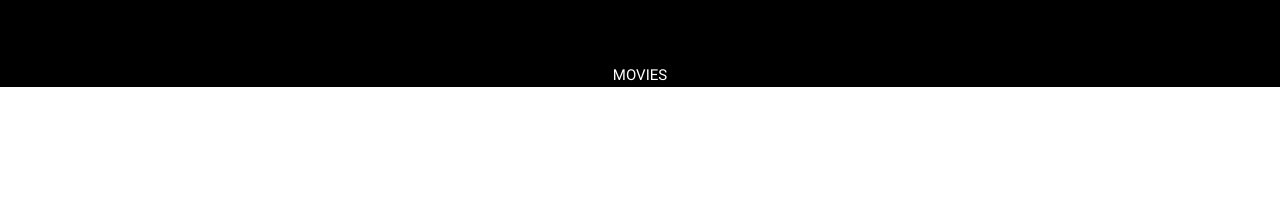
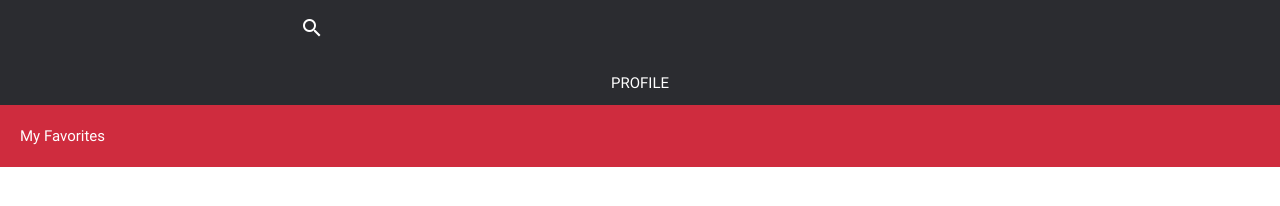
Before and after one commit to JosefaHerrera/mispelis, a website: page profile.html in a window 1280 px wide. Drawn offline with nearby package versions, Linux system fonts and the light colour scheme; files that its build step writes are made by us from their sources.

Commit message:
Subiendo cambios

```diff
--- a/assets/sass/_style.scss
+++ b/assets/sass/_style.scss
@@ -1 +1,21 @@
 //profile.html
+*{
+	margin: 0;
+	padding: 0;
+}
+.nav-profile{
+	background-color: #2b2c30;
+	.lupa{
+		margin-left: 300px;
+	}
+}
+.title-profile{
+	padding: 8px;
+	background-color: #2b2c30;
+	padding-bottom: 10px;
+}
+.favorite-profile{
+	background-color: #CF2C3E;
+    padding: 20px;
+    color: white;
+}
--- a/profile.html
+++ b/profile.html
@@ -12,18 +12,21 @@
     <link rel="stylesheet" type="" href="dist/css/style.min.css">
 </head>
 <body>
-	<nav class="nav-extended black">
-        <div class="nav-wrapper">
-            <a href="#" data-activates="mobile-demo" class="button-collapse"><i class="material-icons">dehaze</i></a>
-            <a href="#" data-activates="mobile-demo" class="button-collapse lupa"><i class="material-icons">search</i></a>
+	<nav class="nav-profile">
+        <div class="">
+            <a href="#" data-activates="mobile-demo" class="button-collapse"><i class="material-icons">menu</i></a>
             <ul class="side-nav" id="mobile-demo">
-                <li><a href="sass.html">Sass</a></li>
-                <li><a href="badges.html">Components</a></li>
-                <li><a href="collapsible.html">JavaScript</a></li>
+                <li><a href="sass.html">Movies</a></li>
+                <li><a href="badges.html">Category</a></li>
+                <li><a href="profile.html">Profile</a></li>
             </ul>
+             <i class="material-icons lupa">search</i></a>
         </div>
     </nav>
-    <div class="title-movies center black white-text">MOVIES</div>
+    <div class="title-profile center white-text">PROFILE</div>
+    <div class="favorite-profile">
+        My Favorites
+    </div>
 	<script src="dist/js/script.js"></script>
 </body>
 </html>
```
Also changed, not shown: dist/css/style.min.css.
